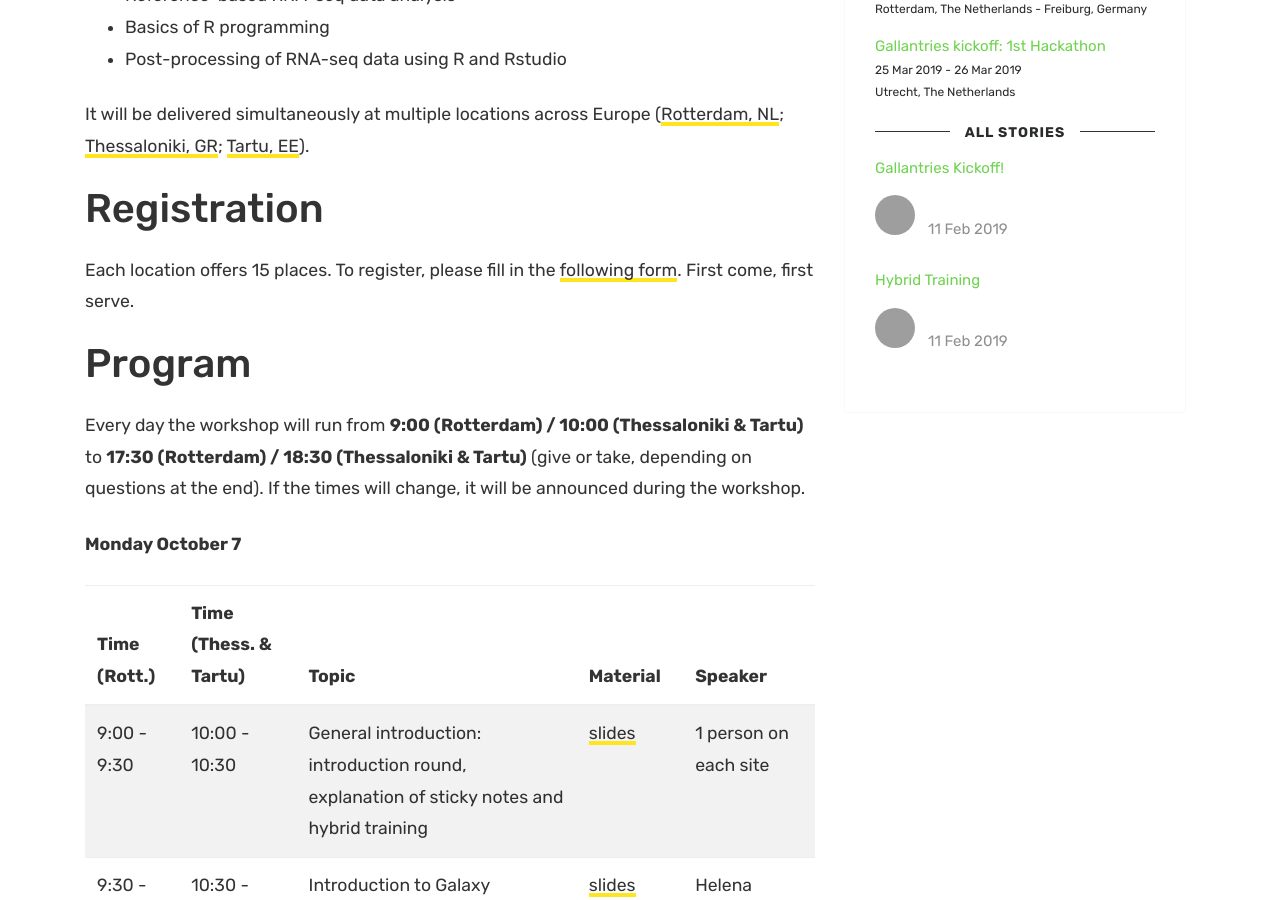
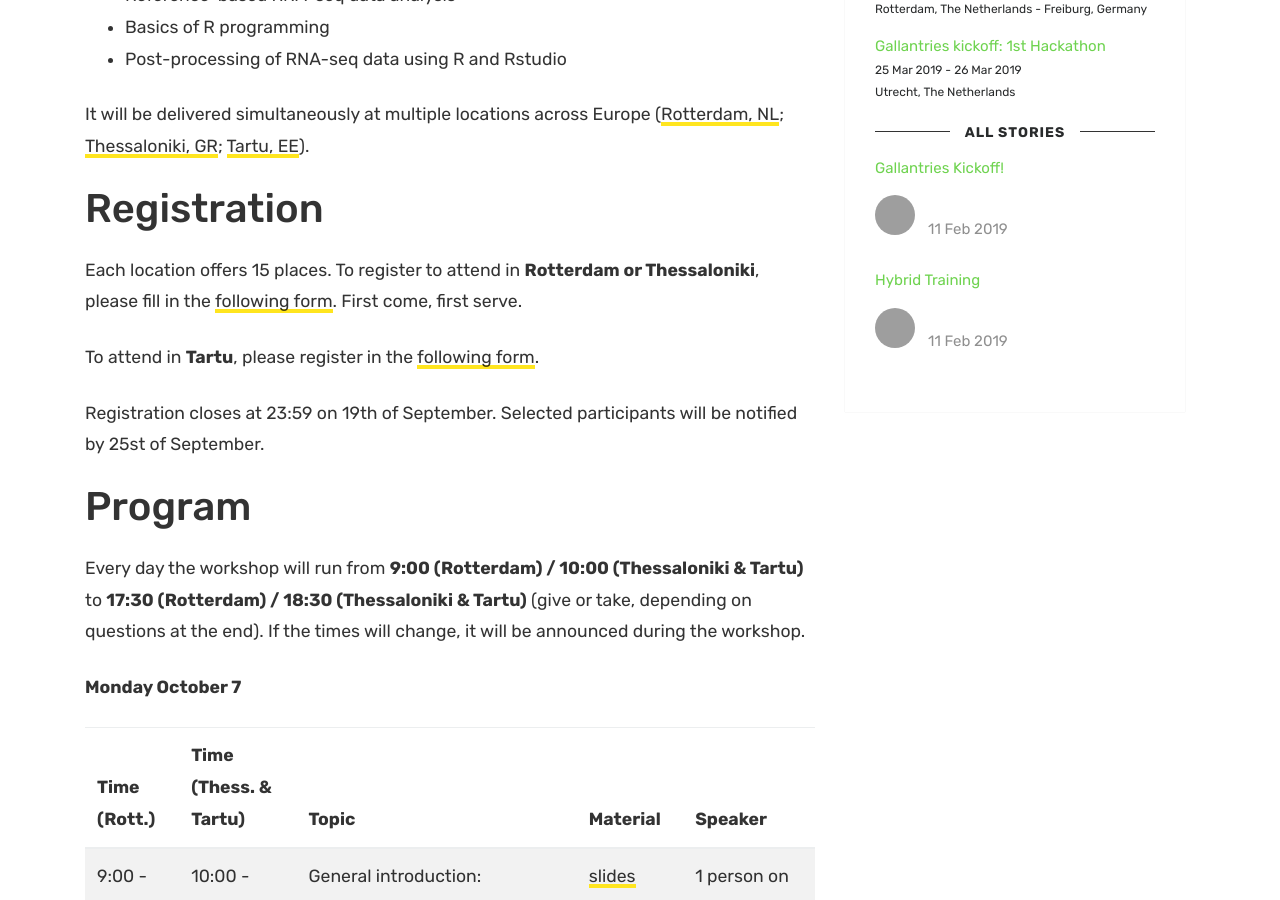
Before and after one commit to gallantries/gallantries.github.io, a Jekyll site: the page built from _events/2019-08-27-second-gallantries-workshop.md, in a window 1280 px wide and 900 px high, scrolled down 563 px. Built offline with Jekyll 4.4.1, drawn with Linux system fonts in a browser that asks for light colours; nearby versions of some CDN libraries; grey boxes are pictures that could not be loaded.

Commit message:
Add form link for Tartu and also registration deadline

```diff
--- a/_events/2019-08-27-second-gallantries-workshop.md
+++ b/_events/2019-08-27-second-gallantries-workshop.md
@@ -47,7 +47,11 @@ It will be delivered simultaneously at multiple locations across Europe ([Rotter
 
 # Registration
 
-Each location offers 15 places. To register, please fill in the [following form](https://forms.gle/qDJAx6s8QN9kqA9j6). First come, first serve.
+Each location offers 15 places. To register to attend in **Rotterdam or Thessaloniki**, please fill in the [following form](https://forms.gle/qDJAx6s8QN9kqA9j6). First come, first serve.
+
+To attend in **Tartu**, please register in the [following form](https://forms.gle/MhPNFQVz1yTupLUx6).
+
+Registration closes at 23:59 on 19th of September. Selected participants will be notified by 25st of September.
 
 # Program
 
```
